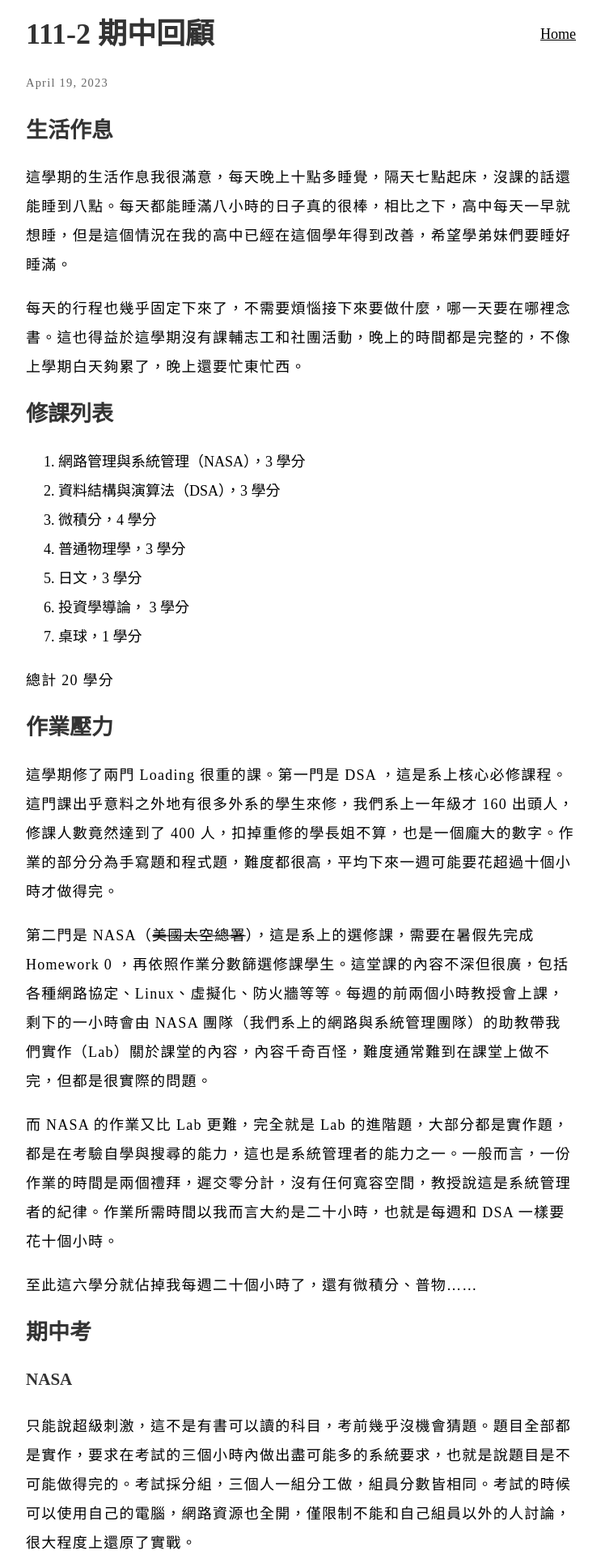
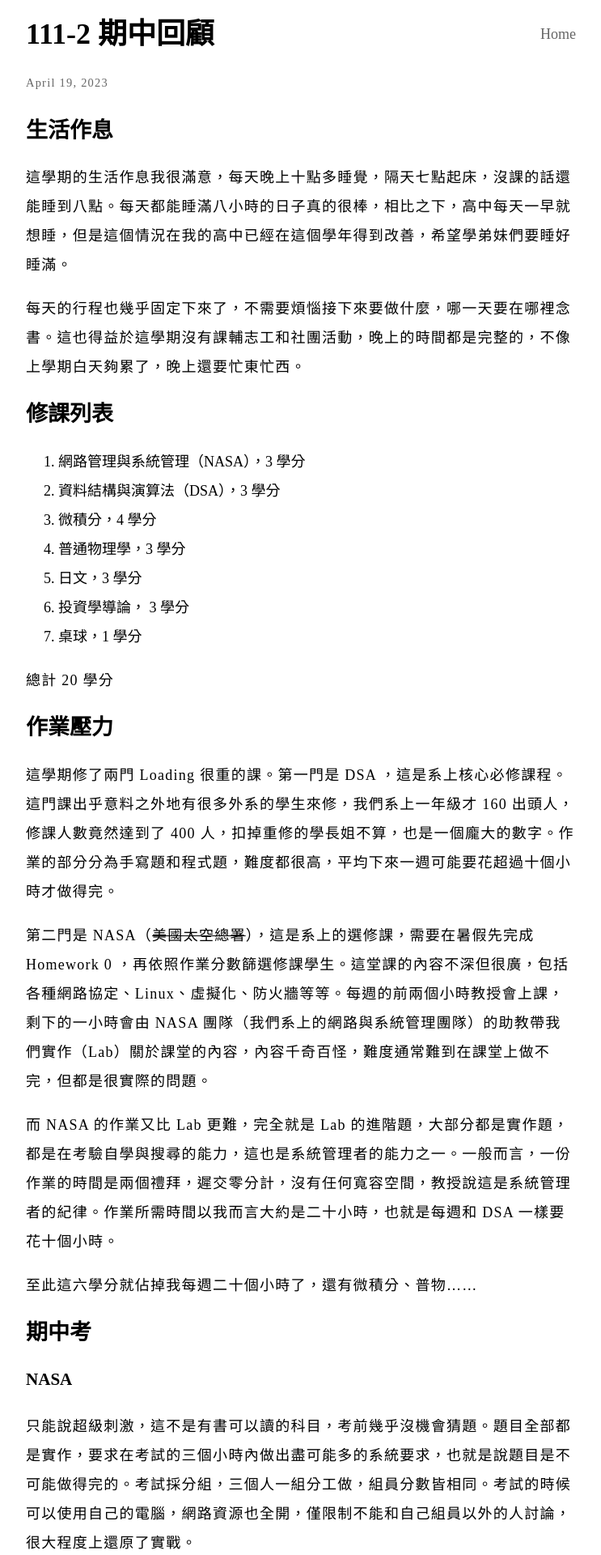
Before and after one commit to NatsuCamellia/NatsuCamellia.github.io, a Jekyll site: the page built from _posts/2023-04-19-111-2-Midterm-Recap.md, in a window 1280 px wide. Shown: the top 1920 px of the page at 81% size, without its empty margins (268-1011 px from the left). Built offline with Jekyll 4.4.1, drawn with Linux system fonts in a browser that asks for light colours.

Commit message:
Change <a> style

```diff
--- a/_sass/_base.scss
+++ b/_sass/_base.scss
@@ -19,11 +19,6 @@
 
 h1, h2, h3, h4, h5, h6 {
   font-family: $serif-font-family;
-  color: $dark-gray-color;
-}
-
-h1 a, h2 a, h3 a, h4 a, h5 a, h6 a {
-  text-decoration: none;
 }
 
 div.container {
@@ -31,11 +26,12 @@
 }
 
 a {
-  color: $link-color;
+  color: $text-color;
 }
 
 a:hover {
-  color: $link-hover-color
+  color: $link-hover-color;
+  transition: 0.2s;
 }
 
 img {
--- a/_sass/_post.scss
+++ b/_sass/_post.scss
@@ -12,6 +12,11 @@
 
 .home-link {
   float: right;
+}
+
+.home-link a {
+  color: $gray-color;
+  text-decoration: none;
 }
 
 .read-time {
@@ -42,11 +47,6 @@
   text-decoration: none;
 }
 
-p a {
-  text-decoration: underline;
-  font-weight: bold;
-}
-
 .tags-list {
   list-style: none;
   padding-left: 0px;
--- a/assets/css/main.scss
+++ b/assets/css/main.scss
@@ -20,7 +20,7 @@
 $social-icons-color:     $gray-color;
 $footer-color:           $gray-color;
 $link-color:             $text-color;
-$link-hover-color:       $text-color;
+$link-hover-color:       $main-color;
 $strong-color:           $main-color;
 $selection-color:        $secondary-color;
 
```
